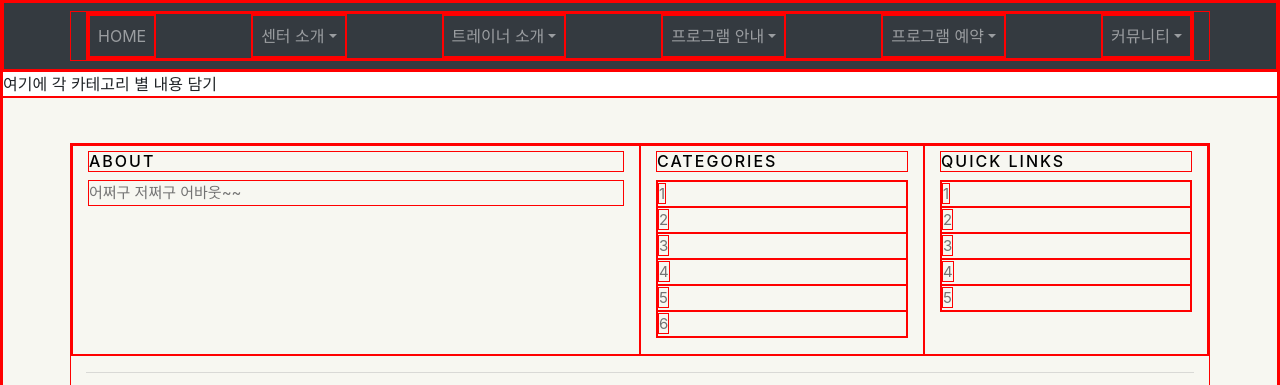
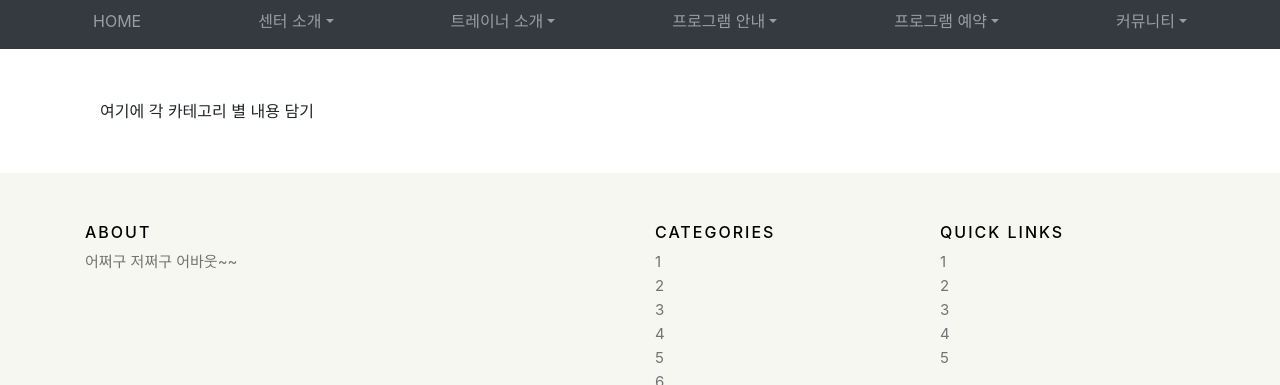
Before and after one commit to ohgym-semi/ohgym-semi-project, a plain HTML site: page OhGYM/ver1.0/home.html in a window 1280 px wide. Shown: the part 154-539 px from the top of the page. Drawn offline with nearby package versions, Linux system fonts and the light colour scheme.

Commit message:
22.07.29 OhGYM main template 수정 (section-div)

```diff
--- a/OhGYM/ver1.0/home.css
+++ b/OhGYM/ver1.0/home.css
@@ -1,6 +1,6 @@
-* {
+/* * {
     border: 1px solid red
-}
+} */
 
  /* 헤더 style */
 header {
@@ -23,7 +23,6 @@ header a {
 header div {
     float: right;
 }
-
 
 #btn-login {
     /* background-color: white; */
@@ -62,6 +61,11 @@ header div {
 .logo img {
     display: inline-block;
     margin-bottom: 13px;
+}
+
+.contents {
+    padding: 50px 100px 50px 100px;
+
 }
 
 /****************************** footer CSS 시작 *******************************/
--- a/OhGYM/ver1.0/home.html
+++ b/OhGYM/ver1.0/home.html
@@ -96,9 +96,11 @@
     <!----------------------- navbar 끝 ----------------------->
 
     <!------------------ category-centent 시작 ---------------->
-    <div>
-        여기에 각 카테고리 별 내용 담기
-    </div>
+    <section>
+        <div class="contents">
+            여기에 각 카테고리 별 내용 담기
+        </div>
+    </section>
     <!------------------- category-centent 끝 ----------------->
 
     <!----------------- bootStrap footer 시작 ------------------>
```
